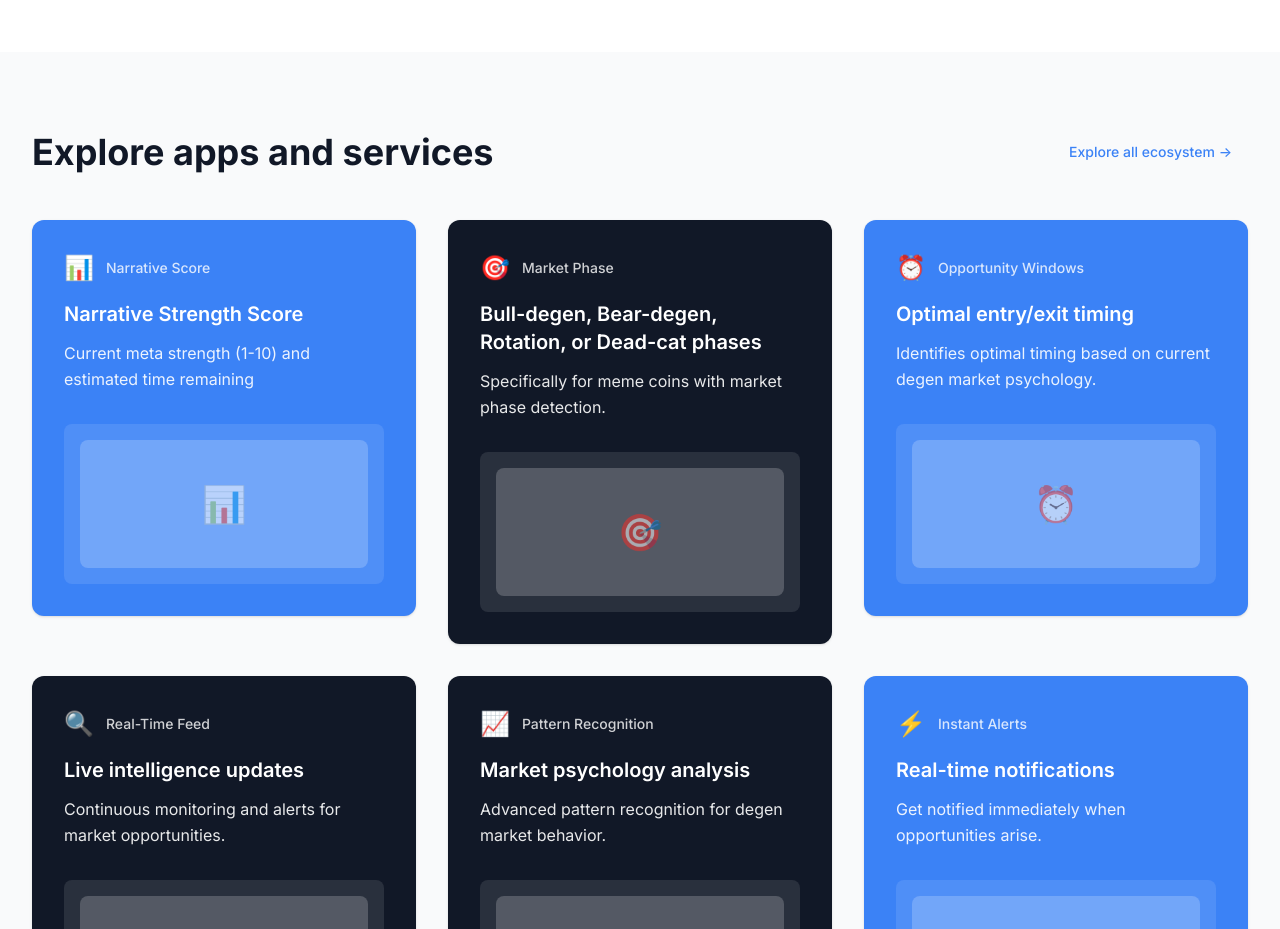
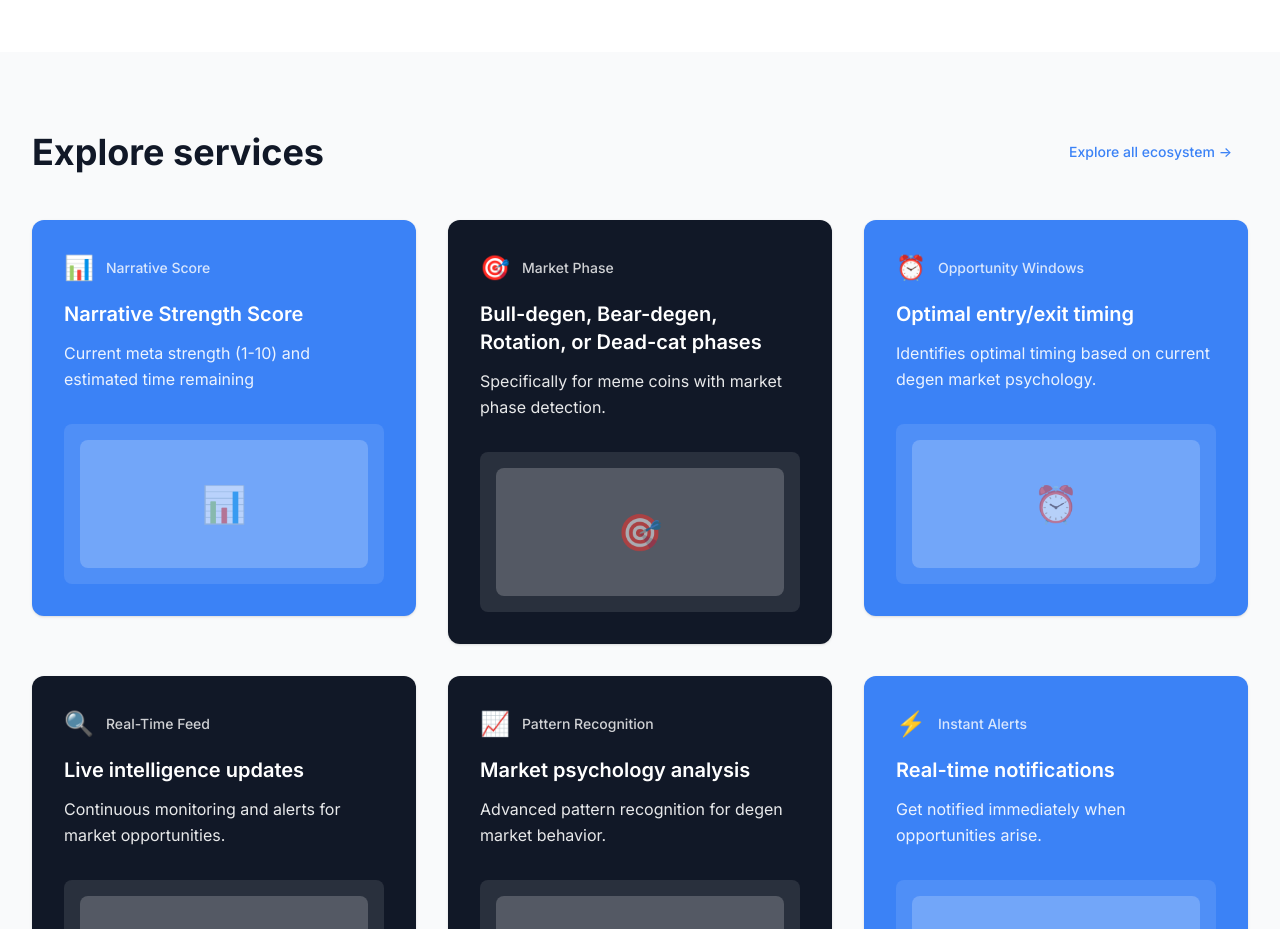
Before and after one commit to Fxlando/websitebuilder, a Next.js app: page / in a window 1280 px wide. Shown: the part 2920-3849 px from the top of the page. Built offline with nearby package versions, Linux system fonts and the light colour scheme; no server answers.

Commit message:
Auto-commit: Blob Token Landing Page updates

```diff
--- a/src/components/sections/AppsSection.tsx
+++ b/src/components/sections/AppsSection.tsx
@@ -102,7 +102,7 @@ export const AppsSection = () => {
           transition={{ duration: 0.8 }}
         >
           <h2 className="text-3xl md:text-4xl font-bold text-gray-900">
-            Explore apps and services
+            Explore services
           </h2>
           <motion.div
             whileHover={{ scale: 1.05 }}
```
